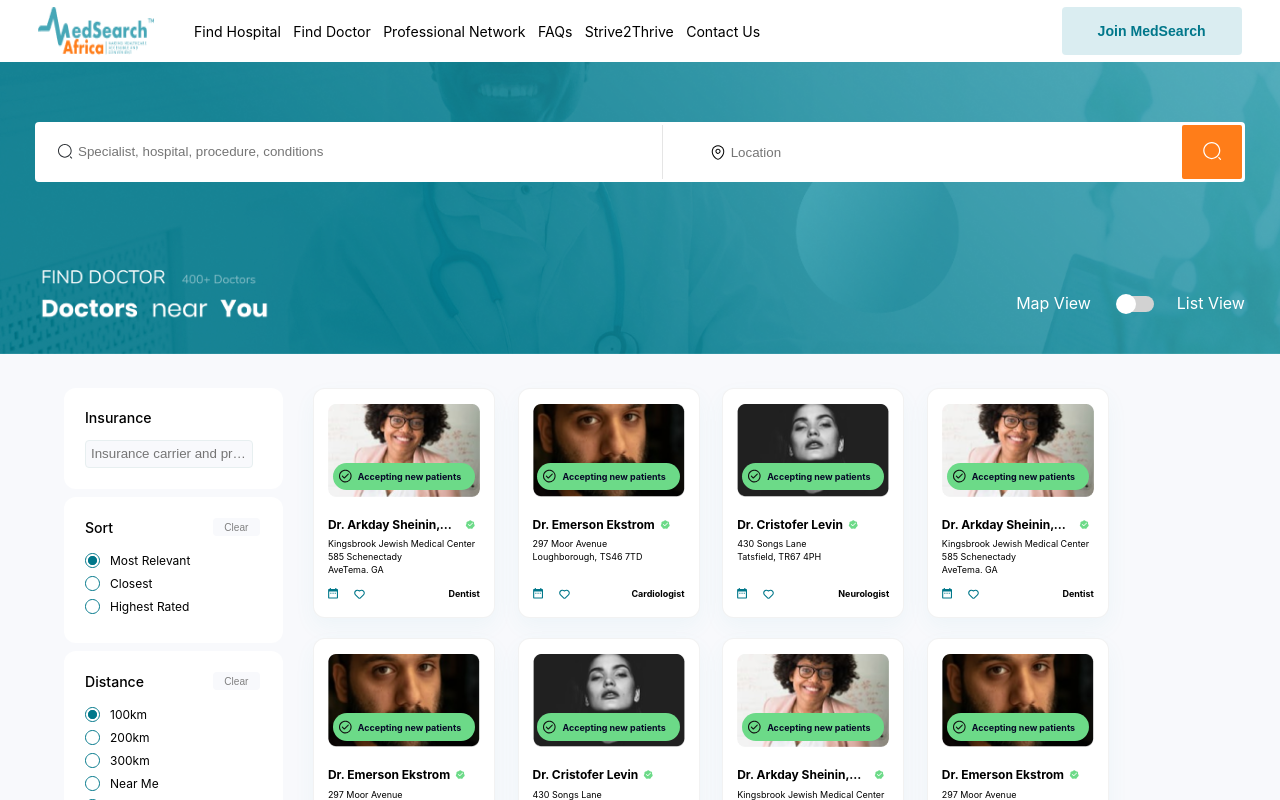
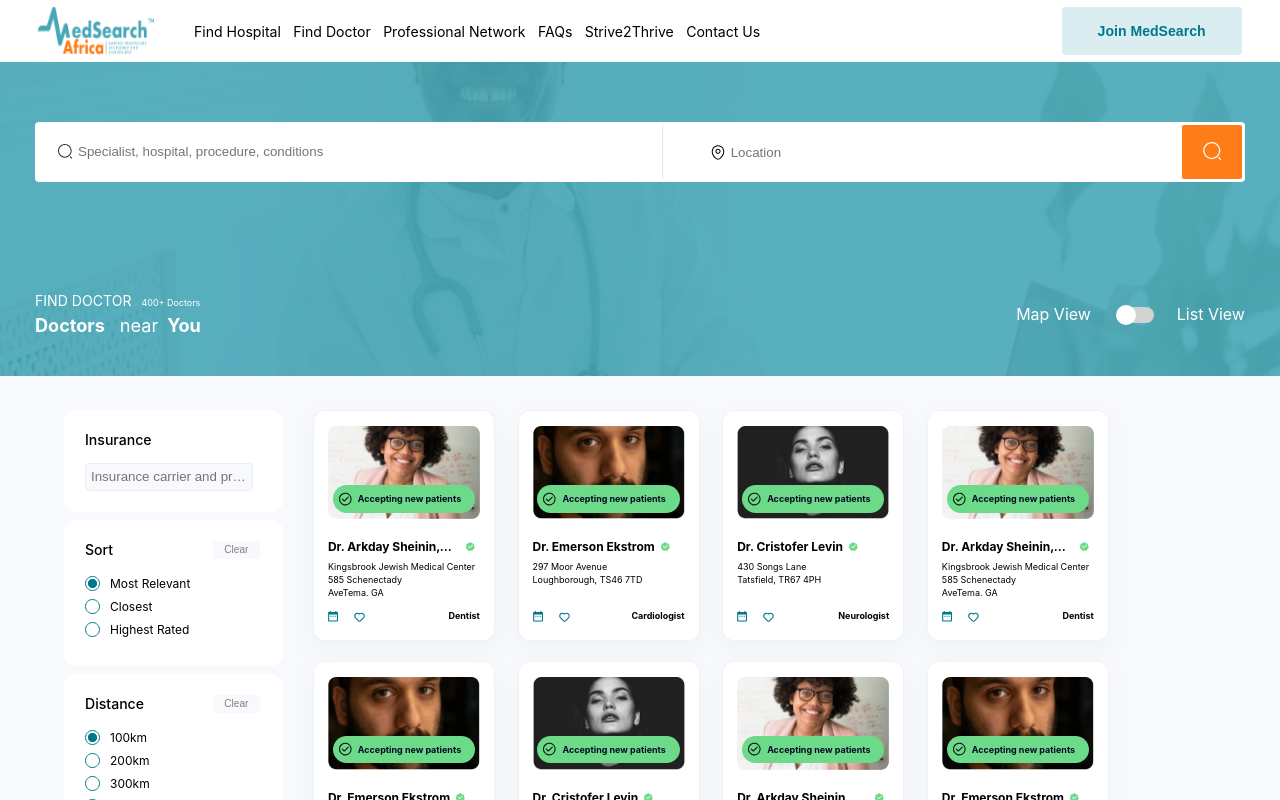
Before and after one commit to Samowusu/Project, a React (Create React App) app: page / in a window 1280 px wide. Shown: the top 800 px of the page. Built offline with nearby package versions, Linux system fonts and the light colour scheme.

Commit message:
background image of the doctorsPage header was changed

```diff
--- a/src/components/header/Header-styles.js
+++ b/src/components/header/Header-styles.js
@@ -6,6 +6,7 @@ const HeaderBottom = styled.div`
   background-image: url(${(props) => props.$img});
   background-repeat: no-repeat;
   background-size: cover;
+  background-color: ${(props) => props.$backgroundColor ?? "transparent"};
   padding-top: ${(props) => props.$paddingTop ?? "0"};
   padding-right: ${(props) => props.$paddingRight ?? "0"};
   padding-bottom: ${(props) => props.$paddingBottom ?? "0"};
@@ -18,6 +19,7 @@ function HeaderBottomComponent({
   paddingRight,
   paddingBottom,
   paddingLeft,
+  backgroundColor,
   img,
 }) {
   return (
@@ -27,6 +29,7 @@ function HeaderBottomComponent({
       $paddingRight={paddingRight}
       $paddingBottom={paddingBottom}
       $paddingLeft={paddingLeft}
+      $backgroundColor={backgroundColor}
     >
       {children}
     </HeaderBottom>
--- a/src/components/header/Header.js
+++ b/src/components/header/Header.js
@@ -22,9 +22,47 @@ function Header({ backgroundImage }) {
         paddingBottom={"2.5rem"}
         paddingLeft={"2.19rem"}
         paddingRight={"2.19rem"}
+        backgroundColor="#46A7B7"
       >
         <Search />
-        <Container style={{ justifyContent: "flex-end", marginTop: "6.88rem" }}>
+        <Container
+          style={{ marginTop: "6.88rem", justifyContent: "space-between" }}
+        >
+          <Container
+            style={{ flexDirection: "column", alignItems: "flex-start" }}
+          >
+            <Container
+              style={{
+                justifyContent: "flex-start",
+                marginBottom: "5px",
+              }}
+            >
+              <Typography color={"#ffffff"} fontSize={"l"} marginRight={"10px"}>
+                FIND DOCTOR
+              </Typography>
+              <Typography fontSize={"s"} color="#ffffff" marginTop={"3px"}>
+                400+ Doctors
+              </Typography>
+            </Container>
+            <Container style={{ justifyContent: "flex-start" }}>
+              <Typography
+                marginRight={"15px"}
+                fontWeight="bolder"
+                fontSize={"xl"}
+                color="#ffffff"
+              >
+                Doctors{" "}
+              </Typography>
+              <Typography marginRight={"9px"} fontSize="xl" color={"#ffffff"}>
+                near{" "}
+              </Typography>
+              <Typography fontWeight="bolder" fontSize={"xl"} color="#ffffff">
+                {" "}
+                You
+              </Typography>
+            </Container>
+          </Container>
+          <Container style={{ justifyContent: "flex-end" }}>
             <Typography
               marginRight={"1.31rem"}
               color="#ffffff"
@@ -43,6 +81,7 @@ function Header({ backgroundImage }) {
               List View
             </Typography>
           </Container>
+        </Container>
       </HeaderBottom>
     </Container>
   );
--- a/src/pages/doctors/DoctorsPage.js
+++ b/src/pages/doctors/DoctorsPage.js
@@ -1,5 +1,5 @@
 import React, { useEffect, useState } from "react";
-import doctorsHeader from "../../assets/images/doctorsheader.png";
+import doctorsHeader from "../../assets/images/background.png";
 import Header from "../../components/header/Header";
 import SidePanel from "../../components/sidePanel/SidePanel";
 import FlexContainer from "../../components/UI/containers/FlexContainer";
```
Also changed, not shown: src/assets/images/background.png (added). Lines whose indentation alone changed are shown as unchanged.
